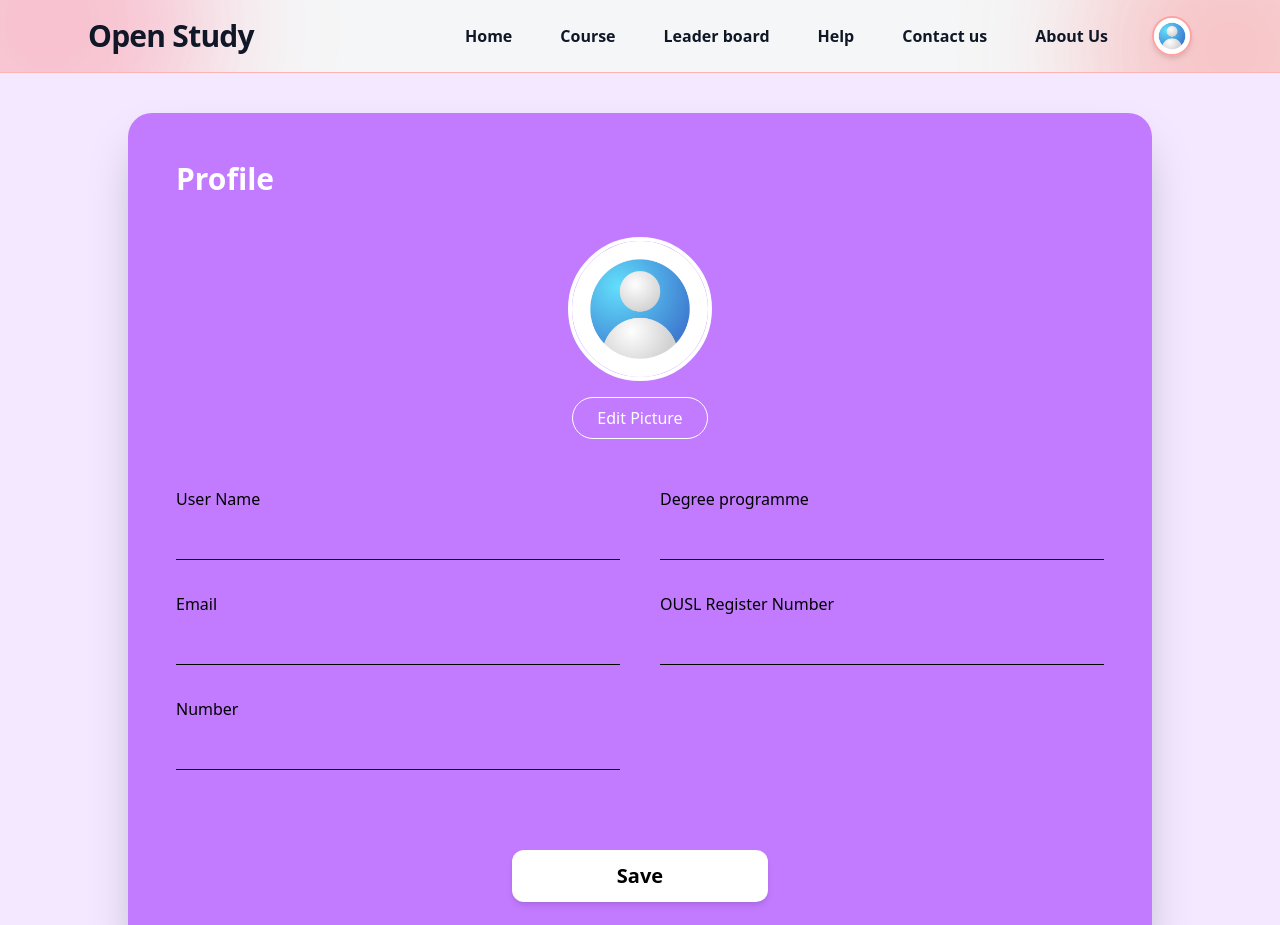
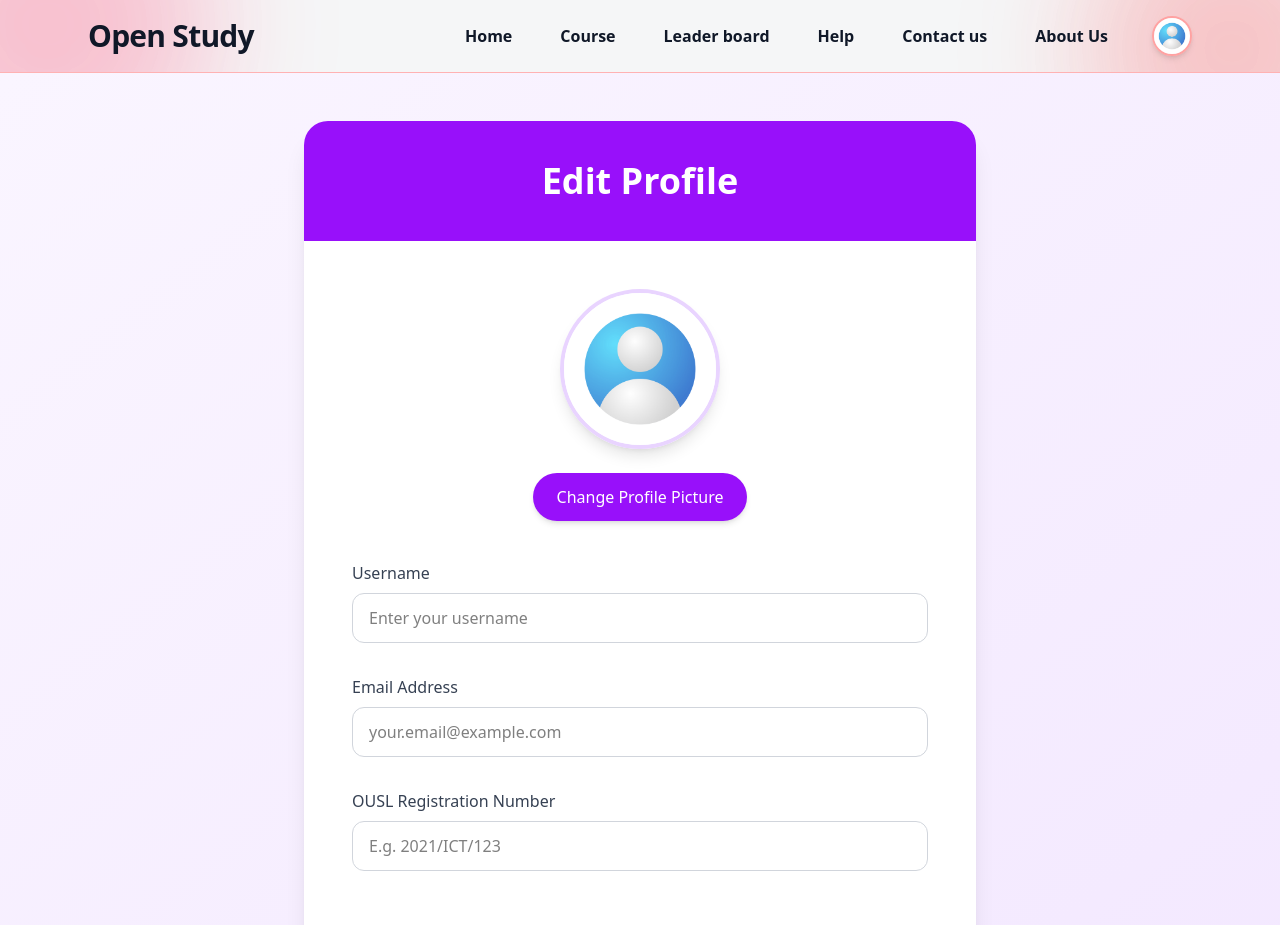
Before and after one commit to OpenStudyOUSL/OpenStudy-Frontend, a React (Vite) app: page /profile/edit in a window 1280 px wide. Shown: the top 925 px of the page. Built offline with nearby package versions, Linux system fonts and the light colour scheme; no server answers.

Commit message:
course page update

```diff
--- a/src/components/CourseCard.jsx
+++ b/src/components/CourseCard.jsx
@@ -2,9 +2,9 @@ import { Link } from "react-router-dom";
 
 
 
-function CourseCard(props) {
+export default function CourseCard(props) {
   return (
-    <div className="w-80 h-105 bg-white rounded-2xl mt-10 mb-10 shadow-lg overflow-hidden
+    <div className="w-80 h-112.5 bg-white rounded-2xl mt-10 mb-10 shadow-lg overflow-hidden
                     hover:shadow-2xl hover:-translate-y-2 transition-all duration-300 group">
 
       {/* Image Section */}
@@ -44,5 +44,3 @@ function CourseCard(props) {
     </div>
   );
 }
-
-export default CourseCard;
--- a/src/pages/SignupPage.jsx
+++ b/src/pages/SignupPage.jsx
@@ -51,7 +51,7 @@ export default function SignUpPage() {
       );
 
       toast.success("User created successfully");
-      navigate("/");
+      navigate("/login");
     } catch (error) {
       console.error(error);
       toast.error("User creation failed");
--- a/src/pages/student/CoursesPage.jsx
+++ b/src/pages/student/CoursesPage.jsx
@@ -1,90 +1,29 @@
-import { useMemo, useState } from "react";
+import { useEffect, useState } from "react";
 import CourseCard from "../../components/CourseCard";
+import axios from "axios";
+import toast from "react-hot-toast";
 
-function CoursePage() {
+
+export default function CoursePage() {
   const [search, setSearch] = useState("");
+  const [loading, setLoading] = useState("loading");
+  const [courses, setCourses] = useState([]);
 
-  // Temporary static data (later you can fetch from backend)
-  const courses = [
-    {
-      id: "C001",
-      title: "Sample Course name",
-      image:
-        "https://images.unsplash.com/photo-1522202176988-66273c2fd55f?w=1200&auto=format&fit=crop",
-      instructor: "John Doe",
-      description: "Learn the basics and build strong fundamentals.",
-    },
-    {
-      id: "C002",
-      title: "Course name",
-      image:
-        "https://images.unsplash.com/photo-1515879218367-8466d910aaa4?w=1200&auto=format&fit=crop",
-      instructor: "Sarah Lee",
-      description: "Practical learning with real examples and projects.",
-    },
-    {
-      id: "C003",
-      title: "Course name",
-      image:
-        "https://images.unsplash.com/photo-1521737604893-d14cc237f11d?w=1200&auto=format&fit=crop",
-      instructor: "Mike Smith",
-      description: "Step-by-step guidance from beginner to advanced.",
-    },
-    {
-      id: "C004",
-      title: "Course name",
-      image:
-        "https://images.unsplash.com/photo-1498050108023-c5249f4df085?w=1200&auto=format&fit=crop",
-      instructor: "Emma Brown",
-      description: "Build your skills with hands-on tasks and quizzes.",
-    },
-    {
-      id: "C005",
-      title: "Course name",
-      image:
-        "https://images.unsplash.com/photo-1555066931-4365d14bab8c?w=1200&auto=format&fit=crop",
-      instructor: "David Johnson",
-      description: "Learn concepts clearly with structured lessons.",
-    },
-    {
-      id: "C006",
-      title: "Course name",
-      image:
-        "https://images.unsplash.com/photo-1526374965328-7f61d4dc18c5?w=1200&auto=format&fit=crop",
-      instructor: "Olivia Green",
-      description: "Improve your knowledge with guided practice.",
-    },
-    {
-      id: "C007",
-      title: "Course name",
-      image:
-        "https://images.unsplash.com/photo-1522071820081-009f0129c71c?w=1200&auto=format&fit=crop",
-      instructor: "Kevin White",
-      description: "A friendly roadmap to master the topic.",
-    },
-    {
-      id: "C008",
-      title: "Course name",
-      image:
-        "https://images.unsplash.com/photo-1523240795612-9a054b0db644?w=1200&auto=format&fit=crop",
-      instructor: "Sophia Wilson",
-      description: "Learn efficiently with bite-sized lessons.",
-    },
-    {
-      id: "C009",
-      title: "Course name",
-      image:
-        "https://images.unsplash.com/photo-1531482615713-2afd69097998?w=1200&auto=format&fit=crop",
-      instructor: "Noah Taylor",
-      description: "Start learning today with well-planned lessons.",
-    },
-  ];
 
-  const filteredCourses = useMemo(() => {
-    const q = search.trim().toLowerCase();
-    if (!q) return courses;
-    return courses.filter((c) => c.title.toLowerCase().includes(q));
-  }, [search]);
+  useEffect(() => {
+    if (loading === "loading") {
+      axios.get(import.meta.env.VITE_BACKEND_URL + "/api/Courses").then((res) => {
+          setCourses(res.data);
+          console.log(res.data);
+          setLoading("loaded");
+        }).catch(
+          (err) => toast.error("Error loading courses")
+        );
+    }
+  }, []);
+
+
+
 
   return (
     <div className="min-h-[calc(100vh-140px)] bg-violet-100">
@@ -110,20 +49,20 @@ function CoursePage() {
 
         {/* Courses grid */}
         <div className="mt-8 grid grid-cols-1 gap-6 sm:grid-cols-2 lg:grid-cols-3">
-          {filteredCourses.map((course) => (
+          {courses.map((Course) => (
             <CourseCard
-              key={course.id}
-              image={course.image}
-              title={course.title}
-              courseId={course.id}
-              instructor={course.instructor}
-              description={course.description}
+              key={Course.courseId}
+              image={Course.courseImage}
+              title={Course.courseName}
+              courseId={Course.courseId}
+              instructor={Course.courseTutor}
+              description={Course.courseDescription}
             />
           ))}
         </div>
 
         {/* Empty state */}
-        {filteredCourses.length === 0 && (
+        {courses.length === 0 && (
           <div className="mt-8 rounded-xl bg-white/60 p-6 text-center text-sm text-slate-700 ring-1 ring-black/5">
             No courses found.
           </div>
@@ -132,5 +71,3 @@ function CoursePage() {
     </div>
   );
 }
-
-export default CoursePage;
--- a/src/pages/student/EditProfilePage.jsx
+++ b/src/pages/student/EditProfilePage.jsx
@@ -3,49 +3,54 @@ import axios from "axios";
 import toast from "react-hot-toast";
 
 export default function EditProfilePage() {
-  const defaultImage = "/profile.jpg"; // ✅ correct public path
+  const defaultImage = "/profile.jpg"; // place this file in public/ folder
 
   const [image, setImage] = useState(null);
-  const [imagePreview, setImagePreview] = useState(null);
+  const [imagePreview, setImagePreview] = useState(defaultImage);
   const [username, setUsername] = useState("");
   const [email, setEmail] = useState("");
-  const [number, setNumber] = useState("");
-  const [degree, setDegree] = useState("");
   const [regNumber, setRegNumber] = useState("");
+  const [loading, setLoading] = useState(false);
+  const [fetching, setFetching] = useState(true);
 
-  /* ================= LOAD USER DATA ================= */
+  // Load current user data
   useEffect(() => {
     const fetchProfile = async () => {
       try {
+        const token = localStorage.getItem("token");
+        if (!token) {
+          toast.error("Please login first");
+          return;
+        }
+
         const res = await axios.get(
-          import.meta.env.VITE_BACKEND_URL + "/api/users/profile",
+          `${import.meta.env.VITE_BACKEND_URL}/api/users/`,
           {
-            headers: {
-              Authorization: `Bearer ${localStorage.getItem("token")}`,
-            },
+            headers: { Authorization: `Bearer ${token}` },
           }
         );
 
-        const user = res.data.user;
+        // IMPORTANT: your getUser returns req.user directly — not { user: ... }
+        const user = res.data; // ← not res.data.user
 
-        setUsername(user.userName || "");
+        setUsername(user.userName || user.username || "");
         setEmail(user.email || "");
-        setNumber(user.number || "");
-        setDegree(user.degree || "");
-        setRegNumber(user.registerNumber || "");
+        setRegNumber(user.regNo || user.registerNumber || user.registrationNumber || "");
         setImagePreview(user.profilePicture || defaultImage);
       } catch (error) {
-        console.error(error);
-        toast.error("Failed to load profile");
+        console.error("Failed to load profile:", error);
+        toast.error("Could not load profile data");
+      } finally {
+        setFetching(false);
       }
     };
 
     fetchProfile();
   }, []);
 
-  /* ================= IMAGE HANDLING ================= */
+  // Handle image selection
   const handleImageChange = (e) => {
-    const file = e.target.files[0];
+    const file = e.target.files?.[0];
     if (!file) return;
 
     setImage(file);
@@ -57,24 +62,23 @@ export default function EditProfilePage() {
     setImagePreview(defaultImage);
   };
 
-  /* ================= SUBMIT ================= */
+  // Submit updated profile
   const handleSubmit = async (e) => {
     e.preventDefault();
+    setLoading(true);
 
     try {
       const formData = new FormData();
-      formData.append("userName", username);
-      formData.append("email", email);
-      formData.append("number", number);
-      formData.append("degree", degree);
-      formData.append("registerNumber", regNumber);
+      formData.append("userName", username.trim());
+      formData.append("email", email.trim());
+      formData.append("registerNumber", regNumber.trim()); // match backend field name
 
       if (image) {
         formData.append("profilePicture", image);
       }
 
       await axios.put(
-        import.meta.env.VITE_BACKEND_URL + "/api/users/profile",
+        `${import.meta.env.VITE_BACKEND_URL}/api/users/update`, // ← make sure this route exists!
         formData,
         {
           headers: {
@@ -84,29 +88,52 @@ export default function EditProfilePage() {
         }
       );
 
-      toast.success("Profile updated successfully");
+      toast.success("Profile updated successfully!");
     } catch (error) {
-      console.error(error);
-      toast.error("Profile update failed");
+      console.error("Profile update error:", error);
+      toast.error(error?.response?.data?.message || "Failed to update profile");
+    } finally {
+      setLoading(false);
     }
   };
 
+  if (fetching) {
     return (
-    <div className="min-h-screen bg-purple-100 flex justify-center items-center px-6 py-10">
-      <div className="w-full max-w-5xl bg-purple-400 rounded-3xl shadow-2xl p-12">
+      <div className="min-h-screen bg-purple-50 flex items-center justify-center">
+        <p className="text-purple-700 text-xl animate-pulse">Loading profile...</p>
+      </div>
+    );
+  }
 
-        <h1 className="text-3xl font-bold text-white mb-10">Profile</h1>
+  return (
+    <div className="min-h-screen bg-linear-to-br from-purple-50 to-purple-100 flex items-center justify-center px-4 py-12">
+      <div className="w-full max-w-2xl bg-white rounded-3xl shadow-xl overflow-hidden">
+        {/* Header */}
+        <div className="bg-purple-600 px-8 py-10 text-center">
+          <h1 className="text-3xl md:text-4xl font-bold text-white">Edit Profile</h1>
+        </div>
 
-        {/* Profile Image */}
-        <div className="flex flex-col items-center mb-12">
+        <div className="p-8 md:p-12">
+          {/* Profile Picture Section */}
+          <div className="flex flex-col items-center mb-10">
+            <div className="relative">
               <img
-            src={imagePreview || defaultImage}
-            alt="Profile"
-            className="w-36 h-36 rounded-full object-cover border-4 border-white mb-4"
+                src={imagePreview}
+                alt="Profile preview"
+                className="w-32 h-32 md:w-40 md:h-40 rounded-full object-cover border-4 border-purple-200 shadow-lg"
               />
+              {imagePreview !== defaultImage && (
+                <button
+                  onClick={removeImage}
+                  className="absolute -bottom-2 -right-2 bg-red-500 text-white text-xs px-3 py-1 rounded-full shadow hover:bg-red-600 transition"
+                >
+                  Remove
+                </button>
+              )}
+            </div>
 
-          <label className="px-6 py-2 rounded-full border border-white text-white cursor-pointer hover:bg-white hover:text-purple-600 transition">
-            Edit Picture
+            <label className="mt-6 px-6 py-3 bg-purple-600 text-white rounded-full cursor-pointer hover:bg-purple-700 transition font-medium shadow-md">
+              Change Profile Picture
               <input
                 type="file"
                 accept="image/*"
@@ -114,54 +141,66 @@ export default function EditProfilePage() {
                 onChange={handleImageChange}
               />
             </label>
-
-          {imagePreview && imagePreview !== defaultImage && (
-            <button
-              onClick={removeImage}
-              className="mt-3 px-6 py-2 bg-red-500 text-white rounded-full hover:bg-red-600 transition"
-            >
-              Remove Picture
-            </button>
-          )}
           </div>
 
           {/* Form */}
-        <form onSubmit={handleSubmit} className="grid grid-cols-1 md:grid-cols-2 gap-10">
-          <div className="space-y-8">
-            <Input label="User Name" value={username} onChange={setUsername} />
-            <Input label="Email" value={email} onChange={setEmail} />
-            <Input label="Number" value={number} onChange={setNumber} />
-          </div>
+          <form onSubmit={handleSubmit} className="space-y-8">
+            <Input
+              label="Username"
+              value={username}
+              onChange={setUsername}
+              placeholder="Enter your username"
+            />
+            <Input
+              label="Email Address"
+              value={email}
+              onChange={setEmail}
+              placeholder="your.email@example.com"
+              type="email"
+            />
+            <Input
+              label="OUSL Registration Number"
+              value={regNumber}
+              onChange={setRegNumber}
+              placeholder="E.g. 2021/ICT/123"
+            />
 
-          <div className="space-y-8">
-            <Input label="Degree programme" value={degree} onChange={setDegree} />
-            <Input label="OUSL Register Number" value={regNumber} onChange={setRegNumber} />
-          </div>
-
-          <div className="col-span-full flex justify-center mt-10">
+            {/* Submit Button */}
+            <div className="pt-6">
               <button
                 type="submit"
-              className="w-64 bg-white text-black text-xl font-semibold py-3 rounded-xl shadow-md hover:scale-105 transition"
+                disabled={loading}
+                className={`
+                  w-full py-4 px-8 text-lg font-semibold rounded-2xl shadow-lg transition-all
+                  ${loading
+                    ? "bg-gray-400 cursor-not-allowed"
+                    : "bg-purple-600 hover:bg-purple-700 text-white hover:scale-[1.02]"}
+                `}
               >
-              Save
+                {loading ? "Saving..." : "Save Changes"}
               </button>
             </div>
           </form>
         </div>
       </div>
+    </div>
   );
 }
 
-/* ================= INPUT COMPONENT ================= */
-function Input({ label, value, onChange }) {
+function Input({ label, value, onChange, placeholder = "", type = "text" }) {
   return (
-    <div>
-      <label className="text-black font-medium mb-2 block">{label}</label>
+    <div className="space-y-2">
+      <label className="block text-gray-700 font-medium">{label}</label>
       <input
-        type="text"
+        type={type}
         value={value}
         onChange={(e) => onChange(e.target.value)}
-        className="w-full bg-transparent border-b border-black outline-none py-2 text-black"
+        placeholder={placeholder}
+        className="
+          w-full px-4 py-3 rounded-xl border border-gray-300
+          focus:border-purple-500 focus:ring-2 focus:ring-purple-200
+          outline-none transition bg-white/70
+        "
       />
     </div>
   );
--- a/src/pages/student/HomePage.jsx
+++ b/src/pages/student/HomePage.jsx
@@ -1,6 +1,6 @@
 import CourseCard from "../../components/CourseCard";
 
-function HomePage() {
+export default function HomePage() {
   return (
     <>
     <section className="bg-purple-100">
@@ -59,5 +59,3 @@ function HomePage() {
     </>
   )
 };
-
-export default HomePage;
--- a/src/pages/student/ProfileDashboardPage.jsx
+++ b/src/pages/student/ProfileDashboardPage.jsx
@@ -29,6 +29,7 @@ const ProfileDashboard = () => {
         );
 
         setUser(res.data);
+        console.log(res.data);
 
       } catch (err) {
         console.error(err);
```
Lines whose indentation alone changed are shown as unchanged.
